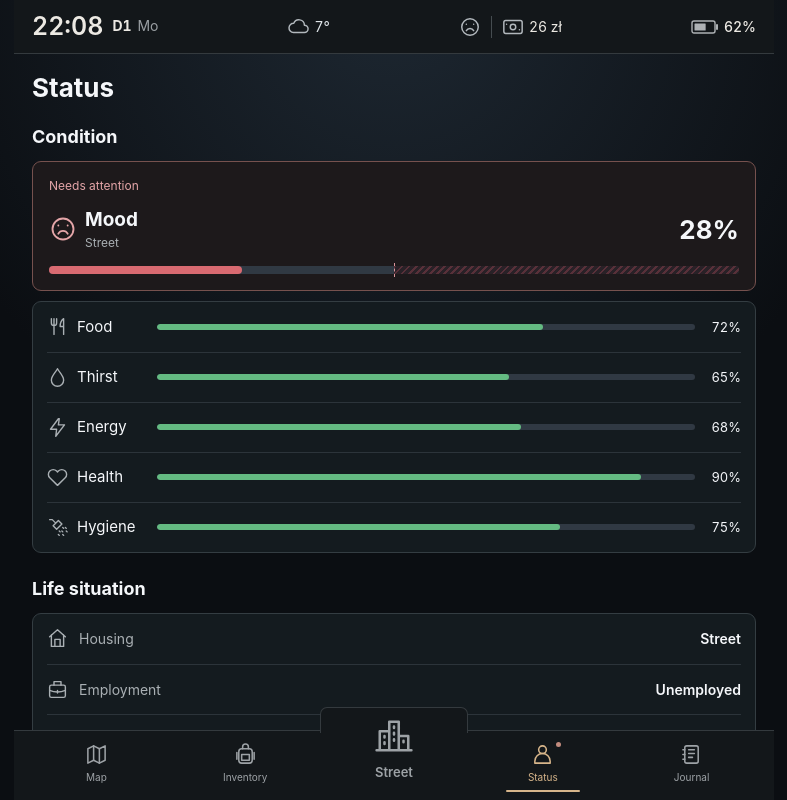
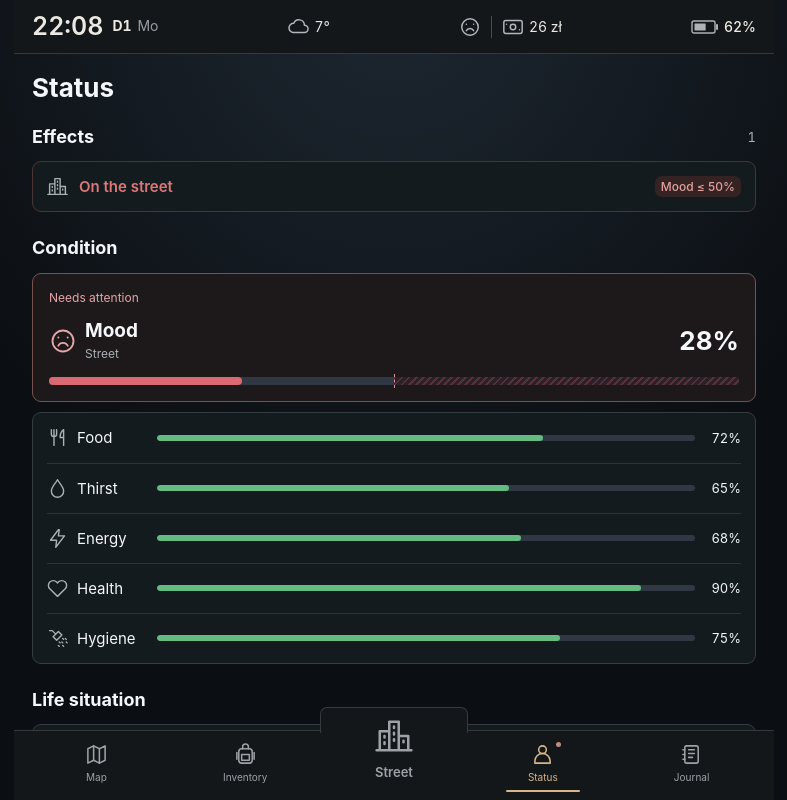
Before and after one commit to AlexanderKruk/street-life-game, a React (Vite) app: page / in a window 1280 px wide. Both pictures are taken after a click on the button "Status". Shown: the top 800 px of the page, without its empty margins (246-1033 px from the left). Built offline with nearby package versions, Linux system fonts and the light colour scheme.

Commit message:
Show compact grouped condition limits in Status effects (v202)

```diff
--- a/check-regressions.cjs
+++ b/check-regressions.cjs
@@ -711,7 +711,8 @@ assert(document.querySelector('.status-stat[data-stat="Energy"] .bar i.warning')
 assert(document.querySelector('.status-stat[data-stat="Food"] .bar i.good'));
 assert.equal(screen.getAllByRole('meter').length,6);
 assert(screen.getByRole('heading',{name:'Condition',exact:true}));
-assert(!screen.queryByRole('heading',{name:'Effects',exact:true}));
+assert(screen.getByRole('heading',{name:'Effects',exact:true}));
+assert(document.querySelector('[data-mood-limit="Street"]').textContent.includes('Mood ≤ 50%'));
 assert(!document.querySelector('[data-stat="Hygiene"] .bar-blocked'));
 setup({mood:28,hygiene:45},{[invKey]:{clothingCleanliness:10},'street-life-effects-v1':[{id:'cold',expiresAt:3000},{id:'well-fed',expiresAt:2000}]});click(/^Status$/);
 assert(document.querySelector('.status-effects + .condition-heading'));
--- a/src/App.tsx
+++ b/src/App.tsx
@@ -18,13 +18,14 @@ import { JournalGoals, JournalTimeline } from './JournalSections'
 import LifeSituation from './LifeSituation'
 import Stat from './Stat'
 import MoodIcon from './MoodIcon'
+import { limitingEffects } from './limitingEffects'
 import PhoneDialog from './PhoneDialog'
 import CompactStreetEvent from './CompactStreetEvent'
 import TrashSearchTime, { trashSearchMinutes } from './TrashSearchTime'
 import { useGameAutosave } from './useGameAutosave'
 import { SAVE_KEY, DISCOVERY_KEY, readSavedGame, loadDiscoveredLocations } from './saveCompatibility'
 
-const BUILD_VERSION = 'v2026.10.17-201'
+const BUILD_VERSION = 'v2026.10.17-202'
 const ACTIVITY_TICK_MS = 250
 
 const FIRST_NIGHT_EVENTS_KEY = 'street-life-first-night-events-v1'
@@ -451,6 +452,9 @@ export default function App() {
     })
   }
   const moodCeiling = moodLimit(game, moodContext())
+  const statLimits = limitingEffects(game, moodContext(), inventory.clothingCleanliness)
+  const separateLimits = statLimits.filter(effect => effect.reason !== 'Cold')
+  const statusEffectCount = effects.length + separateLimits.length
   // Reconcile existing saves and changes of accommodation/effects without a gain.
   useEffect(() => { setGame(previous => previous) }, [moodCeiling.cap])
   const current = useMemo(() => locations.find((x) => x.id === game.locationId) ?? locations[0], [game.locationId])
@@ -2253,12 +2257,20 @@ export default function App() {
     </section>}
     {screen === 'status' && <section className="status-screen">
       <h2 className="status-title">Status</h2>
-      {!!effects.length && <section className="status-effects" aria-labelledby="status-effects-heading">
-        <div className="effects-heading"><h3 id="status-effects-heading">Effects</h3><span>{effects.length}</span></div>
+      {!!statusEffectCount && <section className="status-effects" aria-labelledby="status-effects-heading">
+        <div className="effects-heading"><h3 id="status-effects-heading">Effects</h3><span>{statusEffectCount}</span></div>
         <div className="effects-list">
-          {effects.map((active) => {
+          {separateLimits.map(effect => <div className="effect negative limit-effect" data-limit-reason={effect.reason} data-mood-limit={effect.limits.some(limit => limit.stat === 'Mood') ? effect.reason : undefined} key={effect.reason}>
+            <span><Icon name={effect.icon} /></span><strong className="effect-name" title={effect.name}>{effect.name}</strong>
+            <div className="effect-impact">{effect.limits.map(limit => <b key={limit.stat}>{limit.stat} ≤ {Math.round(limit.cap)}%</b>)}</div>
+          </div>)}
+          {effects.map(active => {
             const effect = EFFECTS[active.id]
-            return <div className={`effect ${effect.kind}${active.id === 'cold' ? ' illness' : ''}`} key={active.id}><span><Icon name={effect.icon} /></span><div className="effect-body"><strong>{effect.name}</strong><div className="effect-impact">{effect.impacts.map((impact) => <b key={impact}>{impact}</b>)}</div></div>{active.id !== 'cold' && <small className="effect-time">{remainingEffect(active.expiresAt, game)}</small>}</div>
+            const coldLimit = active.id === 'cold' ? statLimits.find(limit => limit.reason === 'Cold') : undefined
+            return <div className={`effect ${effect.kind}${active.id === 'cold' ? ' illness' : ''}`} key={active.id}>
+              <span><Icon name={effect.icon} /></span><strong className="effect-name" title={effect.name}>{effect.name}</strong>
+              <div className="effect-details"><div className="effect-impact">{effect.impacts.map(impact => <b key={impact}>{impact}{impact === 'Mood−' && coldLimit ? ` · ≤ ${Math.round(coldLimit.limits[0].cap)}%` : ''}</b>)}</div>{active.id !== 'cold' && <small className="effect-time">{remainingEffect(active.expiresAt, game)}</small>}</div>
+            </div>
           })}
         </div>
       </section>}
--- /dev/null
+++ b/src/limitingEffects.ts
@@ -0,0 +1,38 @@
+import { energyCap, moodLimit, type GameState, type TimeContext } from './game'
+import type { IconName } from './Icon'
+
+const causes: Record<string, { icon: IconName; name: string }> = {
+  Street: { icon: 'street', name: 'On the street' },
+  'Night shelter': { icon: 'bed', name: 'Night shelter' },
+  Schronisko: { icon: 'house', name: 'Schronisko' },
+  Hostel: { icon: 'bed', name: 'Hostel' },
+  Room: { icon: 'house', name: 'Rented room' },
+  Hunger: { icon: 'food', name: 'Hunger' },
+  Thirst: { icon: 'water', name: 'Thirst' },
+  Health: { icon: 'heart', name: 'Health' },
+  Tiredness: { icon: 'energy', name: 'Tiredness' },
+  Hygiene: { icon: 'shower', name: 'Poor hygiene' },
+  Cold: { icon: 'thermometer', name: 'Cold' },
+  'Dirty clothes': { icon: 'person', name: 'Dirty clothes' },
+}
+export type LimitingEffect = { reason: string; icon: IconName; name: string; limits: { stat: 'Mood' | 'Energy' | 'Hygiene'; cap: number }[] }
+
+// Presentation only: preserve every tied strongest cause per stat, then group
+// different affected stats by cause. Nothing is persisted as a temporary effect.
+export function limitingEffects(state: GameState, context: TimeContext, cleanliness: number): LimitingEffect[] {
+  const groups: LimitingEffect[] = []
+  function add(reason: string, stat: 'Mood' | 'Energy' | 'Hygiene', cap: number) {
+    if (cap >= 100) return
+    let effect = groups.find(group => group.reason === reason)
+    if (!effect) {
+      effect = { reason, ...(causes[reason] ?? { icon: 'person' as const, name: reason }), limits: [] }
+      groups.push(effect)
+    }
+    effect.limits.push({ stat, cap })
+  }
+  const mood = moodLimit(state, context)
+  mood.reasons.forEach(reason => add(reason, 'Mood', mood.cap))
+  add('Health', 'Energy', energyCap(state.health))
+  add('Dirty clothes', 'Hygiene', cleanliness >= 70 ? 100 : cleanliness >= 40 ? 80 : 60)
+  return groups
+}
--- a/src/styles.css
+++ b/src/styles.css
@@ -433,13 +433,23 @@ button.inventory-item { width:100%; }
 .status-screen .effects-heading > span { font-size:13px; color:#aab0b4; font-variant-numeric:tabular-nums; }
 .status-screen .effects-list { gap:8px; }
 .status-screen .effect { grid-template-columns:22px minmax(0,1fr) auto; border-radius:9px; padding:14px; background:#141b1f; }
-.status-screen .effect.illness { grid-template-columns:22px minmax(0,1fr); }
+.status-screen .effect .effect-name { white-space:nowrap; overflow:hidden; text-overflow:ellipsis; }
+.status-screen .effect .effect-impact { flex-wrap:nowrap; justify-content:flex-end; }
+.status-screen .effect-details { display:flex; align-items:center; gap:8px; }
+.status-screen .effect .effect-time { margin:0; white-space:nowrap; }
+
 .status-screen .effect > span { display:flex; }
 .status-screen .effect > span svg { width:21px; height:21px; color:#aab0b4; }
 .status-screen .effect strong { font-size:15px; font-weight:600; }
 .status-screen .effect .effect-impact b { font-size:12px; font-weight:500; }
 .status-screen .effect .effect-time { font-size:12px; color:#aab0b4 !important; }
 .status-screen .effects-list > .empty { margin:0; font-size:15px; color:#aab0b4; }
+@media (max-width:360px) {
+  .status-screen .effect { padding:10px; gap:8px; }
+  .status-screen .effect strong { font-size:13px; }
+  .status-screen .effect .effect-impact b { padding:3px 4px; font-size:11px; }
+  .status-screen .effect-details { gap:5px; }
+}
 @media(max-width:360px) {
   .status-needs,.life-situation { padding:0 10px; }
   .status-screen .status-needs .status-stat { grid-template-columns:20px 65px minmax(0,1fr) 36px; gap:7px; }
```
Also changed, not shown: check-mood.cjs (+26 -0 lines), 1 other file (tests, documents, lock files or other folders).
